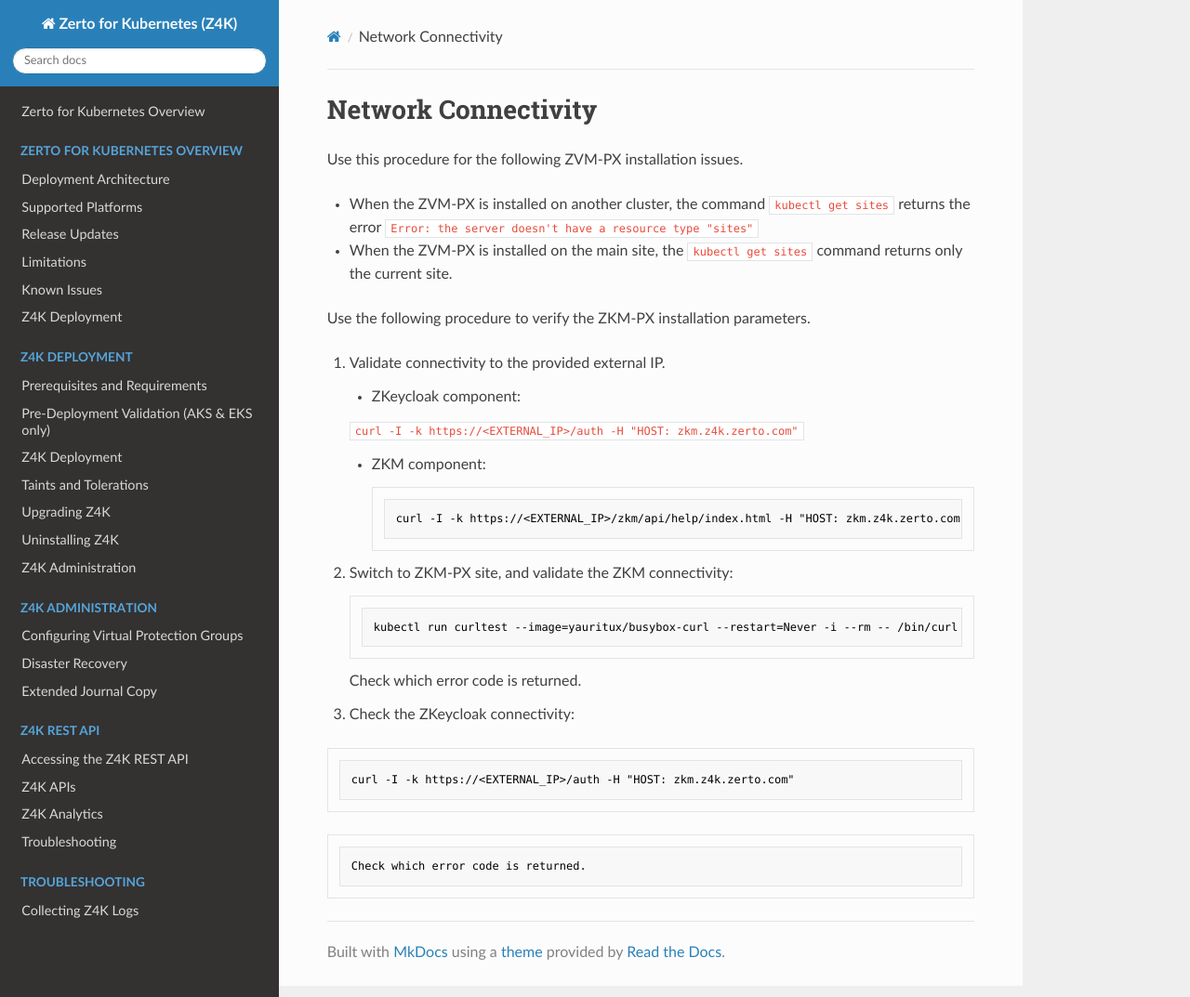
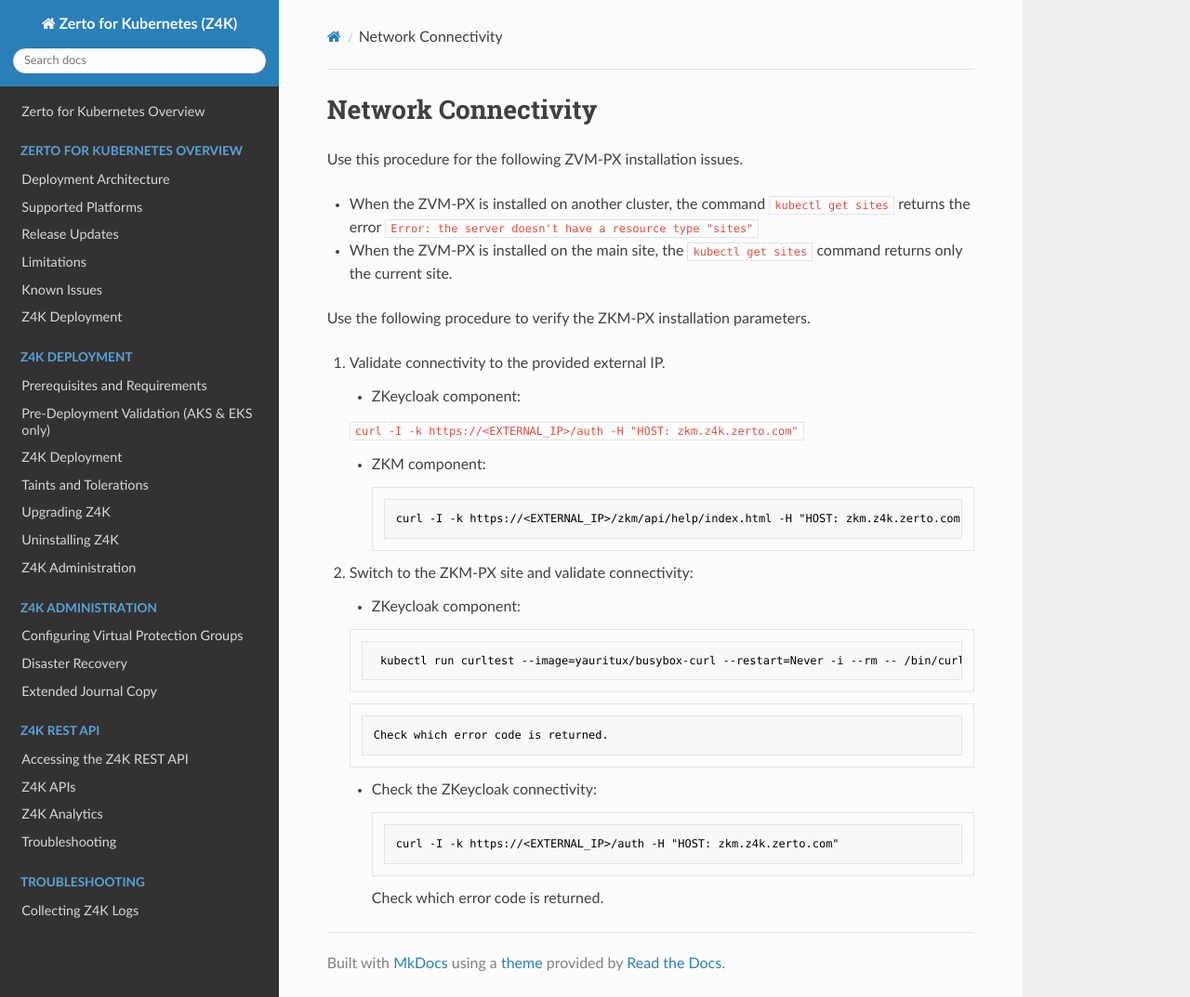
Before and after one commit to ZertoPublic/Z4K, an MkDocs documentation site: the page built from docs/NetworkConnectivity.md, in a window 1280 px wide and 1073 px high. Shown: the whole window at 93% size. Built offline with MkDocs 1.6.1, drawn with Linux system fonts in a browser that asks for light colours.

Commit message:
Update NetworkConnectivity.md

````diff
--- a/docs/NetworkConnectivity.md
+++ b/docs/NetworkConnectivity.md
@@ -22,18 +22,20 @@
         curl -I -k https://<EXTERNAL_IP>/zkm/api/help/index.html -H "HOST: zkm.z4k.zerto.com"
         ```
 
-2.  Switch to ZKM-PX site, and validate the ZKM connectivity:
+2.  Switch to the ZKM-PX site and validate connectivity:
 
-    ```
-    kubectl run curltest --image=yauritux/busybox-curl --restart=Never -i --rm -- /bin/curl -I -k https://<EXTERNAL_IP>/zkm/api/help/index.html -H "HOST: zkm.z4k.zerto.com"
-    ```
+    -  ZKeycloak component:
 
-    Check which error code is returned.
+       ```
+        kubectl run curltest --image=yauritux/busybox-curl --restart=Never -i --rm -- /bin/curl -I -k https://<EXTERNAL_IP>/zkm/api/help/index.html -H "HOST: zkm.z4k.zerto.com"
+       ```
 
-3. Check the ZKeycloak connectivity:
+        Check which error code is returned.
 
-   ```
-   curl -I -k https://<EXTERNAL_IP>/auth -H "HOST: zkm.z4k.zerto.com"
-   ```
+    -   Check the ZKeycloak connectivity:
 
-    Check which error code is returned.
+        ```
+        curl -I -k https://<EXTERNAL_IP>/auth -H "HOST: zkm.z4k.zerto.com"
+        ```
+
+        Check which error code is returned.
````
